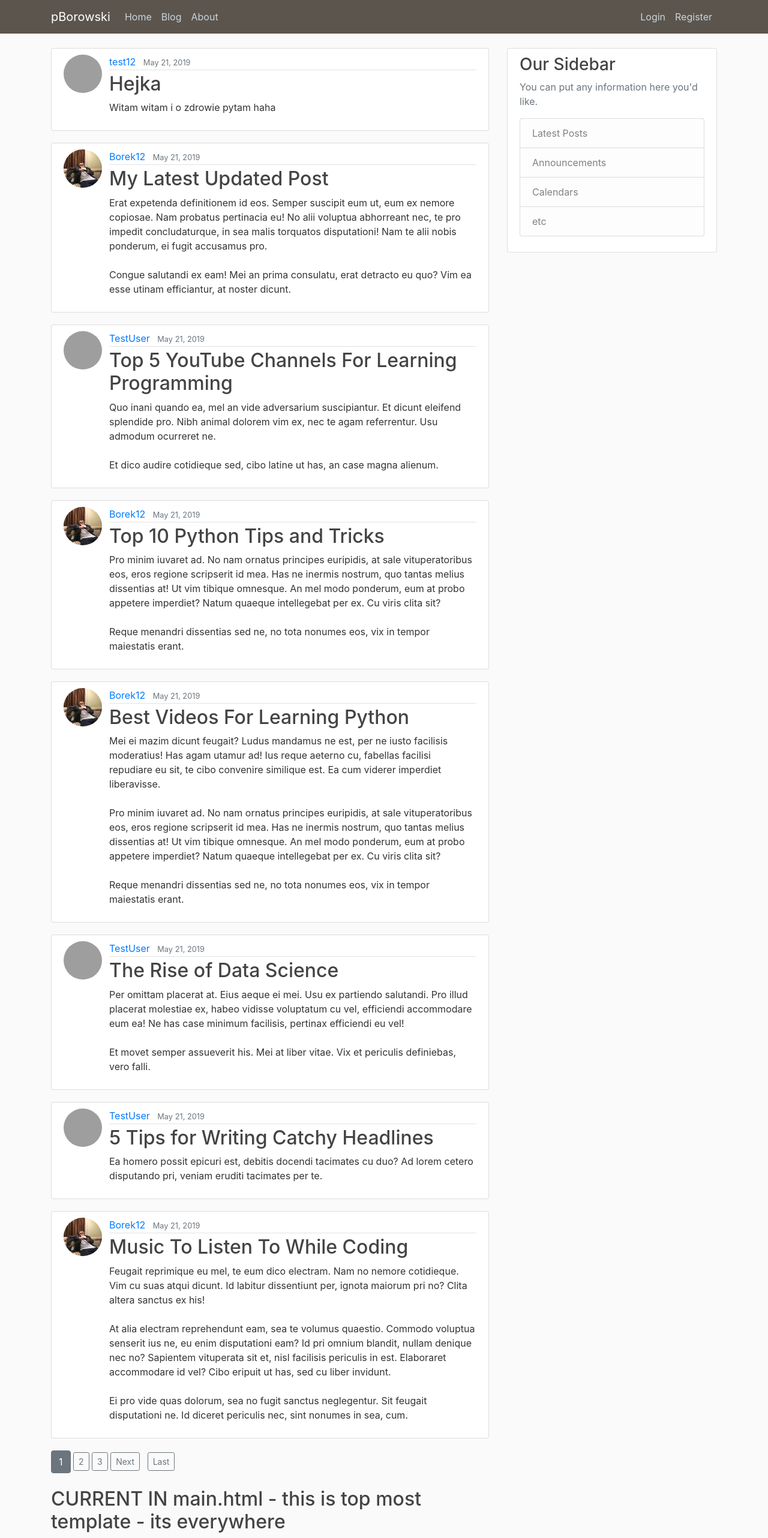
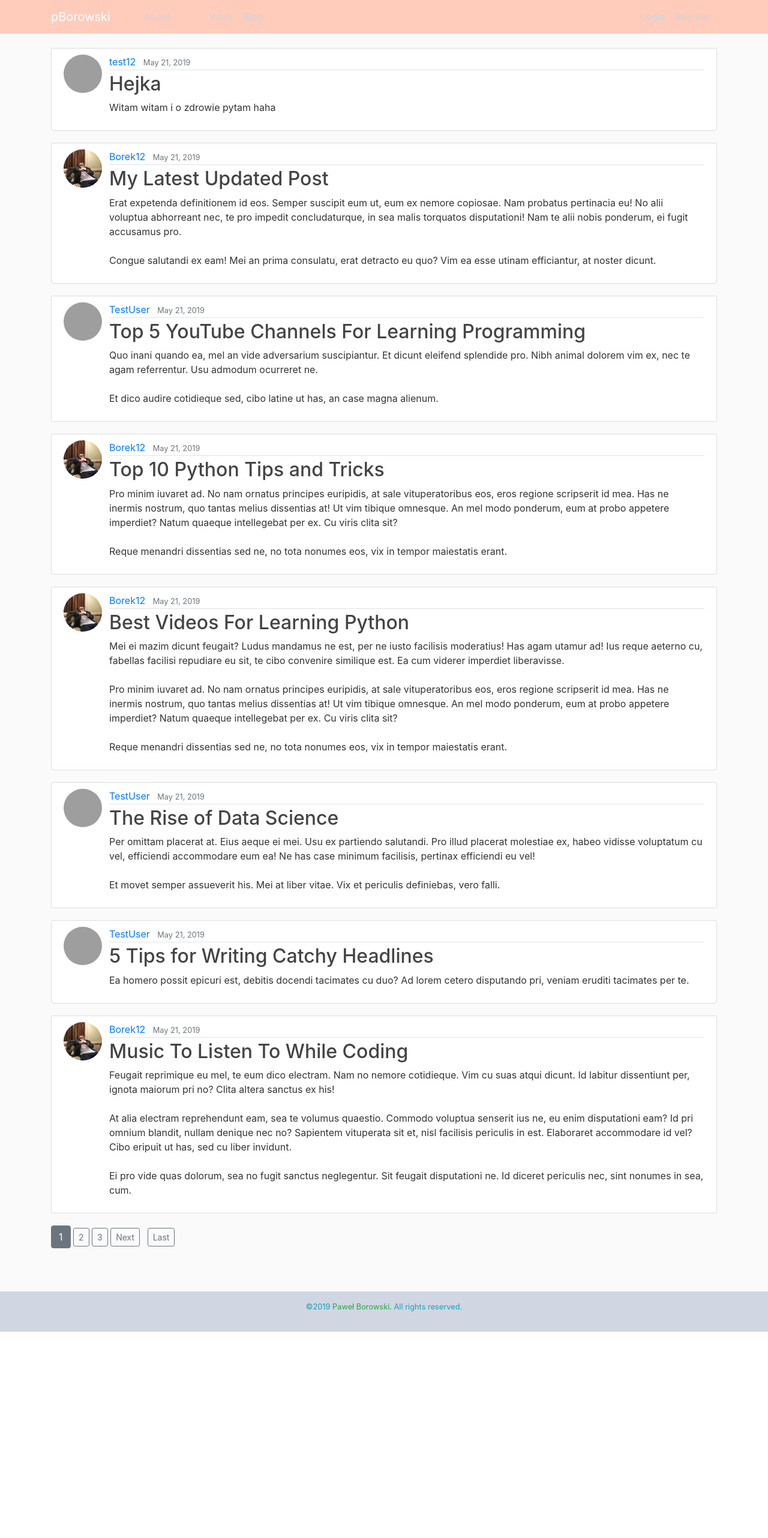
Before and after one commit to pawelBorowski/mysite, a Django app: page /blog/ in a window 1280 px wide. Shown: the whole page at 60% size. After the commit the page ends 2220 px from the top, so only its background shows below. Run offline with Django 3.2, Linux system fonts and the light colour scheme; data comes from the database, SQL or seed files in the repository; some libraries are stand-ins or nearby versions; grey boxes are pictures that could not be loaded.

Commit message:
Small changes with urls and templates

```diff
--- a/blog/static/blog/main.css
+++ b/blog/static/blog/main.css
@@ -13,8 +13,13 @@ ul {
 }
 
 .bg-steel {
-  /* background-color: #5f788a; */
-  background-color: #5B554E;
+  /* background-color: #5B554E; */
+  background-color: #ffccbc;
+}
+
+.bg-foo {
+  /* background-color: #5B554E; */
+  background-color: #7d7d7d;
 }
 
 .site-header .navbar-nav .nav-link {
@@ -87,6 +92,12 @@ a.article-title:hover {
   margin-right: 8px;
 }
 
+.my-logo {
+  height: 72px;
+  width: 72px;
+  margin-right: 8px;
+}
+
 .account-img-post {
   height: 64px;
   width: 64px;
--- a/blog/templates/blog/home.html
+++ b/blog/templates/blog/home.html
@@ -43,21 +43,3 @@
     </div>
 
 {% endblock content %}
-
-{% block content2 %}
-    <!--  sidebar section starts here -->
-    <div class="col-md-4">
-      <div class="content-section">
-        <h3>Our Sidebar</h3>
-        <p class='text-muted'>You can put any information here you'd like.
-          <ul class="list-group">
-            <li class="list-group-item list-group-item-light">Latest Posts</li>
-            <li class="list-group-item list-group-item-light">Announcements</li>
-            <li class="list-group-item list-group-item-light">Calendars</li>
-            <li class="list-group-item list-group-item-light">etc</li>
-          </ul>
-        </p>
-      </div>
-    </div>
-    <!--  sidebar section ends here -->
-{% endblock content2 %}
--- a/blog/templates/main.html
+++ b/blog/templates/main.html
@@ -12,9 +12,9 @@
     <link rel="stylesheet" type= 'text/css' href="{% static 'blog/main.css' %}">
 
       {% if title %}
-        <title>Blog home  - {{ title }}</title>
+        <title>Pawel Borowski Demo Website  - {{ title }}</title>
       {% else %}
-        <title>Blog home</title>
+        <title>Pawel Borowski Demo Website</title>
       {% endif %}
   </head>
   <body>
@@ -22,18 +22,19 @@
     <header class="site-header">
       <nav class="navbar navbar-expand-md navbar-dark bg-steel fixed-top">
         <div class="container">
-          <a class="navbar-brand mr-8" href="{% url "home" %}">pBorowski</a>
+          <a class="navbar-brand mr-5" href="{% url "home" %}">pBorowski</a>
           <button class="navbar-toggler" type="button" data-toggle="collapse" data-target="#navbarToggle" aria-controls="navbarToggle" aria-expanded="false" aria-label="Toggle navigation">
           <span class="navbar-toggler-icon"></span>
           </button>
           <div class="collapse navbar-collapse" id="navbarToggle">
             <div class="navbar-nav mr-auto">
-              <a class="nav-item nav-link" href="{% url "home" %}">Home</a>
+              <a class="nav-item nav-link mr-5" href="{% url "home" %}">About</a>
+              <a class="nav-item nav-link" href="{% url "work" %}">Work</a>
               <a class="nav-item nav-link" href="{% url "blog-home" %}">Blog</a>
-              <a class="nav-item nav-link" href="{% url "blog-about" %}">About</a>
             </div>
 
 
+            {% if '/blog' in request.path %}
             <!-- Navbar Right Side -->
             <div class="navbar-nav">
               {% if user.is_authenticated %}
@@ -45,6 +46,7 @@
                 <a class="nav-item nav-link" href="{% url "register" %}">Register</a>
               {% endif %}
             </div>
+            {% endif %}
 
           </div>
         </div>
@@ -53,7 +55,7 @@
 
     <main role="main" class="container">
       <div class="row">
-        <div class="col-md-8">
+        <div class="col-md-12"> <!-- main view width -->
 
               {% if messages %}
                 {% for message in messages %}
@@ -66,16 +68,20 @@
               {% block content %}
               {% endblock %}
 
-          <h2>CURRENT IN main.html - this is top most template - its everywhere</h2>
+        </div>
+      </div>    <!-- Row div cointainer end -->
 
-        </div>
+      {% block main_content %}
 
-        {% block content2 %}
       {% endblock %}
 
+    </main>
+
+    <footer class="page-footer small pt-5"> <!-- Footer -->
+        <div class="text-center py-3 text-info" style="background-color:#d0d6e2">
+            <p>©{%now "Y" %} <a class="text-success" href="localhost:8000">Paweł Borowski</a>. All rights reserved.</p>
         </div>
-
-    </main>
+    </footer>
 
 <!-- Optional JavaScript -->
 <!-- jQuery first, then Popper.js, then Bootstrap JS -->
--- a/blog/templates/blog/about.html
+++ b/blog/templates/work.html
@@ -1,6 +1,6 @@
 {% extends "main.html" %}
 {% block content %}
 
-    <h1>About page!</h1>
+<h2>WORK PAGE</h2>
 
 {% endblock content %}
--- a/blog/urls.py
+++ b/blog/urls.py
@@ -5,7 +5,7 @@ from .views import (PostListView,
                     PostUpdateView,
                     PostDeleteView,
                     UserPostListView)
-from . import views
+
 
 urlpatterns = [
     path('', PostListView.as_view(), name="blog-home"),
@@ -16,5 +16,4 @@ urlpatterns = [
     path('post/<int:pk>/delete/', PostDeleteView.as_view(),
          name="post-delete"),
     path('post/new/', PostCreateView.as_view(), name="post-create"),
-    path('about/', views.about, name="blog-about"),
 ]
--- a/blog/views.py
+++ b/blog/views.py
@@ -12,6 +12,10 @@ def home(request):
     }
 
     return render(request, 'blog/home.html', context)
+
+
+def work(request):
+    return render(request, 'work.html', {"title": "Work"})
 
 
 class PostListView(ListView):
@@ -72,7 +76,3 @@ class PostUpdateView(LoginRequiredMixin, UserPassesTestMixin, UpdateView):
         if self.request.user == post.author:
             return True
         return False
-
-
-def about(request):
-    return render(request, 'blog/about.html', {"title": "About"})
--- a/django_project/urls.py
+++ b/django_project/urls.py
@@ -24,28 +24,29 @@ from users import views as users_views
 
 urlpatterns = [
     path('admin/', admin.site.urls),
-    path('register/', users_views.register, name="register"),
-    path('profile/', users_views.profile, name="profile"),
-    path('login/',
+    path('blog/register/', users_views.register, name="register"),
+    path('blog/profile/', users_views.profile, name="profile"),
+    path('blog/login/',
          auth_views.LoginView.as_view(template_name="users/login.html"),
          name="login"),
-    path('logout/',
+    path('blog/logout/',
          auth_views.LogoutView.as_view(template_name="users/logout.html"),
          name="logout"),
-    path('password-reset/',
+    path('blog/password-reset/',
          auth_views.PasswordResetView.as_view(template_name="users/password_reset.html"),
          name="password_reset"),
-    path('password-reset/done/',
+    path('blog/password-reset/done/',
          auth_views.PasswordResetDoneView.as_view(template_name="users/password_reset_done.html"),
          name="password_reset_done"),
-    path('password-reset-confirm/<uidb64>/<token>/',
+    path('blog/password-reset-confirm/<uidb64>/<token>/',
          auth_views.PasswordResetConfirmView.as_view(template_name="users/password_reset_confirm.html"),
          name="password_reset_confirm"),
-    path('password-reset-complete/',
+    path('blog/password-reset-complete/',
          auth_views.PasswordResetCompleteView.as_view(template_name="users/password_reset_complete.html"),
          name="password_reset_complete"),
     path('blog/', include("blog.urls")),
-    path('', TemplateView.as_view(template_name='main.html'), name='home')
+    path('', TemplateView.as_view(template_name='about.html'), name='home'),
+    path('work/', TemplateView.as_view(template_name='work.html'), name='work')
 ]
 
 if settings.DEBUG:
```
Also changed, not shown: blog/templates/about.html (added, +17 -0 lines). Lines whose indentation alone changed are shown as unchanged.
